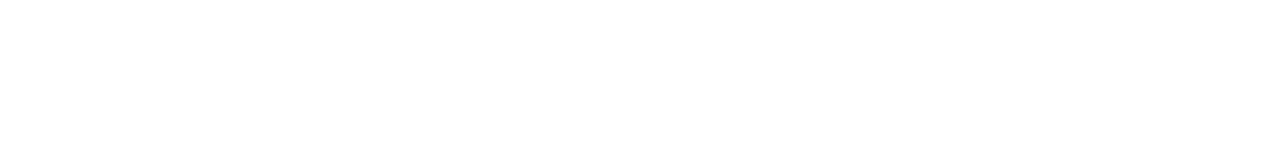
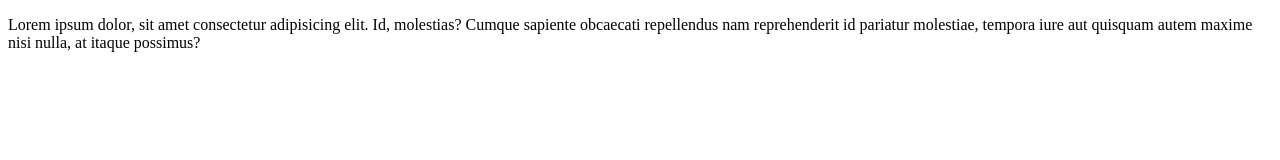
Before and after one commit to mmsstudent2021/git-july, a plain HTML site: page gui.html in a window 1280 px wide. Drawn offline with Linux system fonts and the light colour scheme.

Commit message:
css and file added

```diff
--- a/gui.html
+++ b/gui.html
@@ -6,6 +6,6 @@
     <title>Document</title>
 </head>
 <body>
-
+    <p>Lorem ipsum dolor, sit amet consectetur adipisicing elit. Id, molestias? Cumque sapiente obcaecati repellendus nam reprehenderit id pariatur molestiae, tempora iure aut quisquam autem maxime nisi nulla, at itaque possimus?</p>
 </body>
 </html>
```
Also changed, not shown: index.css (added).
